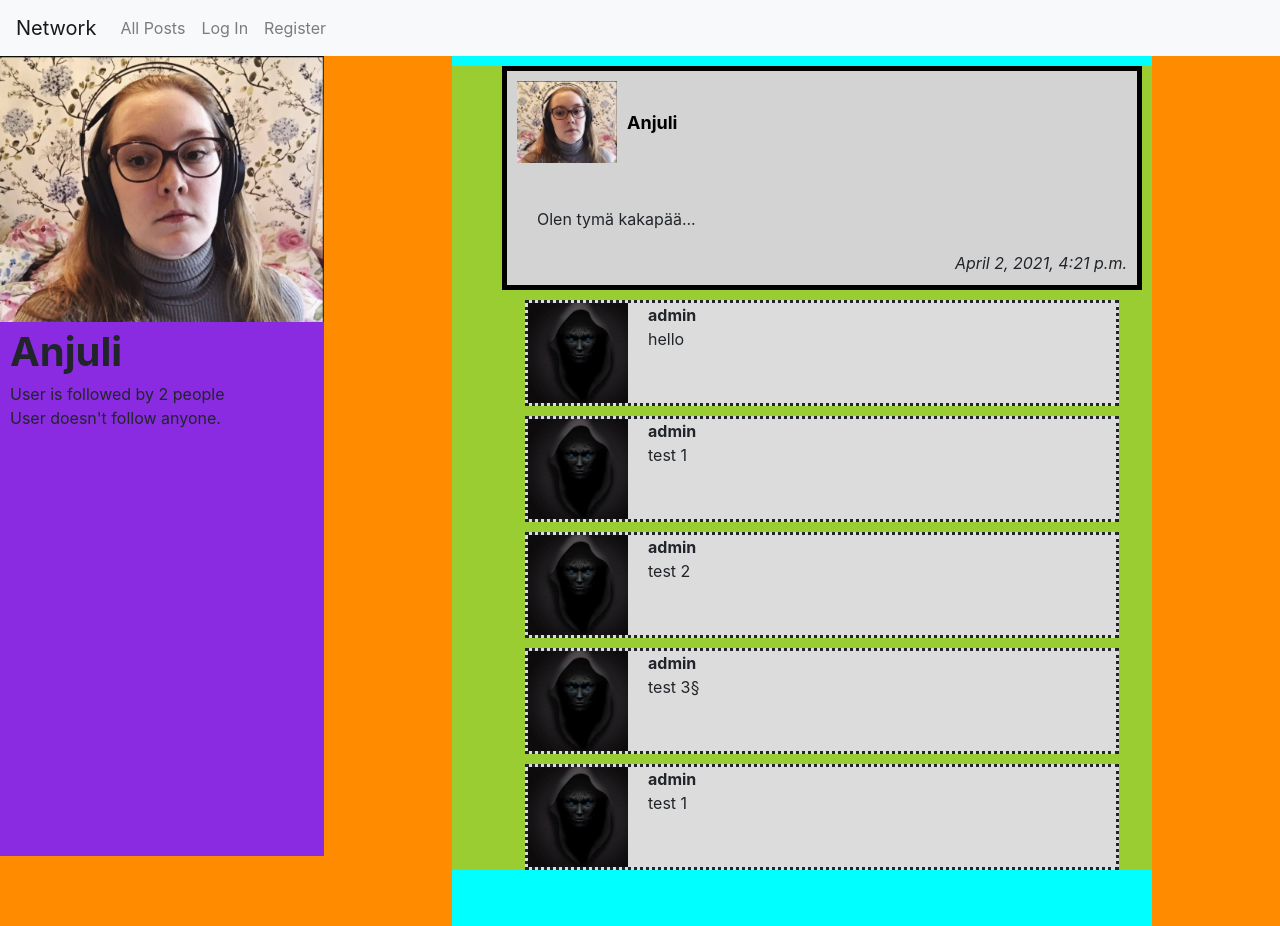
After one commit to rikusoikkeli/social-media-exercise, a Django app: page /profile/6 in a window 1280 px wide. The commit adds this page. Run offline with Django 3.2, Linux system fonts and the light colour scheme; data comes from the database, SQL or seed files in the repository; both versions use the stored data as it was after the commit; data that the repository does not hold is empty; some libraries are stand-ins or nearby versions.

Commit message:
profiili toimii, pagination bugaa

```diff
--- a/network/static/network/script.js
+++ b/network/static/network/script.js
@@ -131,7 +131,6 @@ function addFollowButtons() {
         .then(response => response.json())
         .then(data => {
             if (data["current_user_follows"] === true) {
-                //console.log(`add unfollow button to user ${post_user_id}`)
                 const follow_button_div = document.createElement("div");
                 follow_button_div.className = "post-username-follow";
                 follow_button_div.id = "unfollow";
@@ -141,7 +140,6 @@ function addFollowButtons() {
                 follow_button_div.addEventListener("click", followUnfollow);
 
             } else if (data["current_user_follows"] === false) {
-                //console.log(`add follow button to user ${post_user_id}`)
                 const follow_button_div = document.createElement("div");
                 follow_button_div.className = "post-username-follow";
                 follow_button_div.id = "follow";
--- a/network/static/network/styles.css
+++ b/network/static/network/styles.css
@@ -1,6 +1,20 @@
 #page-div {
+    background-color:darkorange;
+    display: flex;
+}
+
+#left-side-div {
+    background-color:blueviolet;
+    height: 100vh;
+    float: left;
+    min-width: 300px;
+}
+
+#right-side-div {
     margin-inline: 10%;
-    max-width: 1000px;
+    min-width: 700px;
+    background-color: cyan;
+    float: right;
 }
 
 #new-post-div {
@@ -56,6 +70,10 @@ article img {
     margin-top: auto;
     margin-bottom: auto;
     margin-left: 10px;
+}
+
+.post-username > * {
+    color: black;
 }
 
 .post-username-follow {
@@ -119,3 +137,25 @@ article img {
     width: 80%;
     background-color: lightgray;
 }
+
+#profile-div {
+    display: inline;
+}
+
+.profile-image img {
+    width: 100%;
+}
+
+.profile-username {
+    font-weight: bold;
+    font-size: 40px;
+    margin-left: 10px;
+}
+
+.profile-user-is-followed {
+    margin-left: 10px;
+}
+
+.profile-user-follows {
+    margin-left: 10px;
+}
--- a/network/templates/network/index.html
+++ b/network/templates/network/index.html
@@ -2,14 +2,18 @@
 {% load static %}
 
 {% block body %}
-    {{ test }}
     <div id="page-div">
-        {% if user.is_authenticated %}
+        {% if feed_to_show == "PROFILE" %}
+        <div id="left-side-div">
+            {% include "network/profile.html" with profile_user=profile_user %}
+        </div>
+        {% endif %}
+        <div id="right-side-div">
+            {% if user.is_authenticated and user.id == profile_id %}
             <div id="new-post-div">
             <form action="{% url 'network:makeNewPost' %}" method="post">
                 {% csrf_token %}
                 {{ new_post_form }}
-            <!-- <textarea placeholder="What's on your mind?" name="content"></textarea> -->
                 <button class="btn btn-secondary" type="submit">Post</button>
             </form>
             </div>
@@ -24,7 +28,7 @@
                                     <img src="{{ post.user.getStaticURL }}" alt="image">
                                 </div>
                                 <div class="post-username">
-                                {{ post.user.username }}
+                                    <a href="{% url 'network:profileView' post.user.id %}">{{ post.user.username }}</a>
                                 </div>
                             </div>
                             <div class="post-content">
@@ -72,4 +76,5 @@
                 </div>
             </div>
         </div>
+    </div>
 {% endblock %}
--- a/network/templates/network/layout.html
+++ b/network/templates/network/layout.html
@@ -16,7 +16,7 @@
               <ul class="navbar-nav mr-auto">
                 {% if user.is_authenticated %}
                     <li class="nav-item">
-                        <a class="nav-link" href="#"><strong>{{ user.username }}</strong></a>
+                        <a class="nav-link" href="{% url 'network:profileView' user.id %}"><strong>{{ user.username }}</strong></a>
                     </li>
                 {% endif %}
                 <li class="nav-item">
--- /dev/null
+++ b/network/templates/network/profile.html
@@ -0,0 +1,26 @@
+{% load static %}
+
+<div id="profile-div">
+    <div class="profile-image">
+        <img src="{{ profile_user.getStaticURL }}" alt="image">
+    </div>
+    <div class="profile-username">
+        {{ profile_user.username }}
+    </div>
+    <div class="profile-user-is-followed">
+        {% if profile_user.followers.all %}
+            User is followed by {{ profile_user.followers.all|length }} people
+        {% else %}
+            User is not followed by anyone.
+        {% endif %}
+    </div>
+    <div class="profile-user-follows">
+        {% if profile_user.follows.all %}
+            User follows {{ profile_user.follows.all|length }} people
+        {% else %}
+            User doesn't follow anyone.
+        {% endif %}
+    </div>
+    <div class="post-top" data-post-user-id="{{ profile_user.pk }}">
+    </div>
+</div>
--- a/network/urls.py
+++ b/network/urls.py
@@ -15,5 +15,6 @@ urlpatterns = [
     path("post/<int:post_id>", views.getPost, name="getPost"),
     path("new", views.makeNewPost, name="makeNewPost"),
     path("data/user/<int:user_id>", views.userData, name="userData"),
-    path("following", views.followingFeed, name="followingFeed")
+    path("following", views.followingFeed, name="followingFeed"),
+    path("profile/<int:user_id>", views.profileView, name="profileView")
 ]
--- a/network/util.py
+++ b/network/util.py
@@ -6,12 +6,14 @@ class FeedType(Enum):
     """Network appista löytyvät feedit."""
     ALL_POSTS = auto()
     FOLLOWING = auto()
+    PROFILE = auto()
 
 
 class Feed(object):
     """Käytetään index viewissä sen päättämiseen, mikä feedi käyttäjälle näytetään."""
     def __init__(self, feed=None):
         self.feed = FeedType.ALL_POSTS
+        self.user_id = None
 
     def __repr__(self):
         try:
@@ -24,6 +26,9 @@ class Feed(object):
             return self.feed.name
         except:
             return ""
+
+    def getUserID(self):
+        return self.user_id
 
     def setFeed(self, feed):
         assert feed in FeedType
@@ -43,6 +48,11 @@ class Feed(object):
         temp_enum = FeedType
         self.feed = temp_enum.FOLLOWING
 
+    def setFeedToProfile(self, user_id):
+        temp_enum = FeedType
+        self.feed = temp_enum.PROFILE
+        self.user_id = user_id
+
 
 def getFollowedPosts(user_id):
     """Palauttaa kaikki postaukset käyttäjiltä, jotka käyttäjä (user_id) on laittanut
@@ -53,3 +63,10 @@ def getFollowedPosts(user_id):
         followed_user_ids.append(follow.followed)
     followed_posts = Post.objects.filter(user__in=followed_user_ids)
     return followed_posts
+
+
+def getUsersPosts(user_id):
+    """Palauttaa kaikki postaukset käyttäjältä user_id."""
+    user = User.objects.get(pk=user_id)
+    posts = Post.objects.filter(user=user)
+    return posts
--- a/network/views.py
+++ b/network/views.py
@@ -11,7 +11,7 @@ from django.views.decorators.csrf import csrf_exempt
 from django.contrib.auth.decorators import login_required
 
 from .models import User, Follow, Post, Comment, Like
-from .util import FeedType, Feed, getFollowedPosts
+from .util import FeedType, Feed, getFollowedPosts, getUsersPosts
 
 
 class PostCommentForm(forms.Form):
@@ -44,11 +44,18 @@ def index(request, feed=Feed()):
             return HttpResponse("Form is not valid!")
 
     if request.method == "GET":
+        user_viewing_own_profile = False
+        profile_user = None
         try:
             if feed.getFeed() == "ALL_POSTS":
                 posts = Post.objects.all().order_by('-id')
             elif feed.getFeed() == "FOLLOWING" and request.user.is_authenticated:
                 posts = getFollowedPosts(request.user.id).order_by('-id')
+            elif feed.getFeed() == "PROFILE":
+                profile_user = User.objects.get(pk=feed.getUserID())
+                posts = getUsersPosts(profile_user.pk).order_by('-id')
+                if profile_user == request.user:
+                    user_viewing_own_profile = True
         except:
             return HttpResponse("Something went wrong!")
 
@@ -66,7 +73,10 @@ def index(request, feed=Feed()):
             "page": page,
             "comments": comments,
             "comment_form": comment_form,
-            "new_post_form": new_post_form
+            "new_post_form": new_post_form,
+            "user_viewing_own_profile": user_viewing_own_profile,
+            "feed_to_show": feed.getFeed(),
+            "profile_user": profile_user
         })
 
 
@@ -242,3 +252,9 @@ def followingFeed(request):
     feed=Feed()
     feed.setFeedToFollow()
     return index(request, feed)
+
+
+def profileView(request, user_id):
+    feed=Feed()
+    feed.setFeedToProfile(user_id)
+    return index(request, feed)
```
Also changed, not shown: db.sqlite3. Lines whose indentation alone changed are shown as unchanged.
